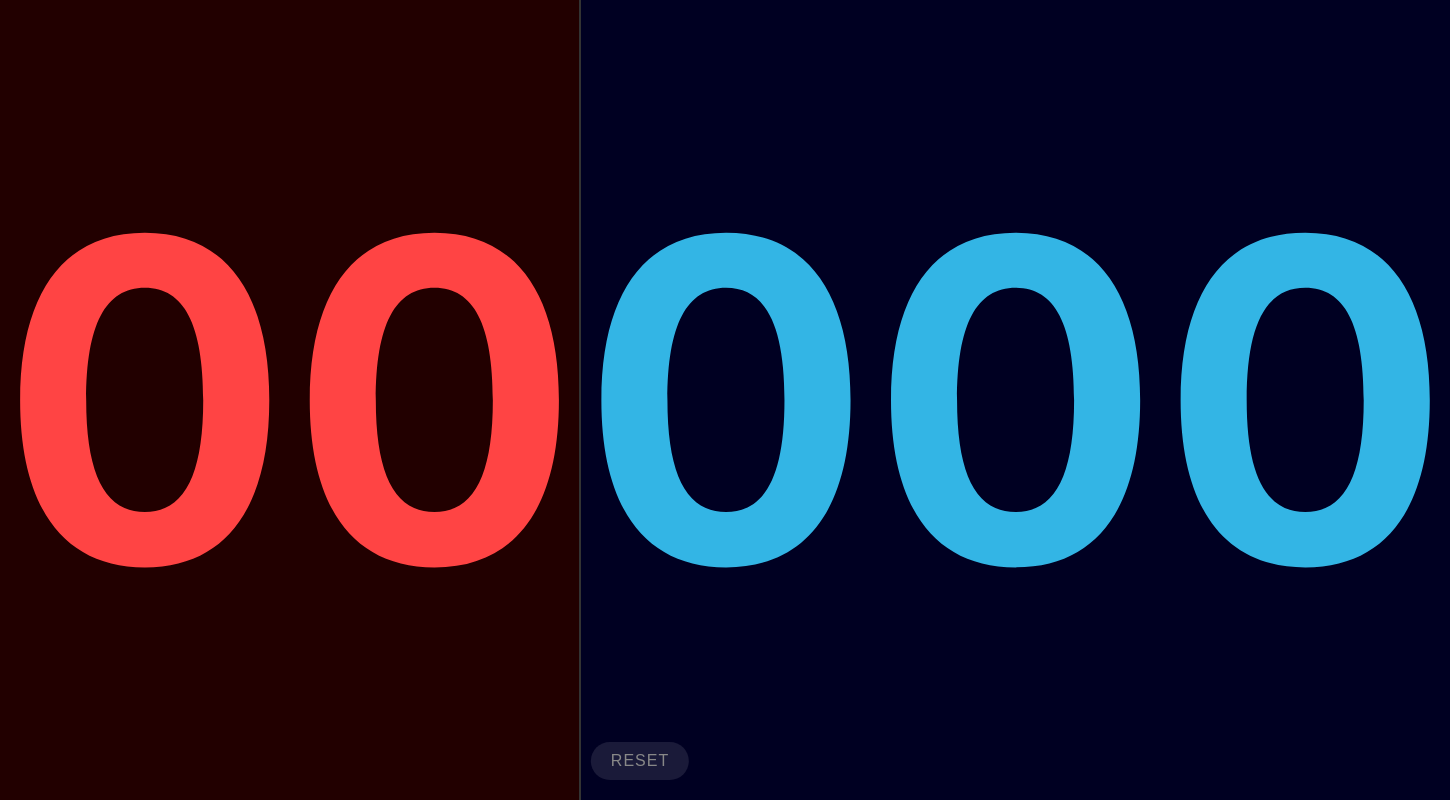
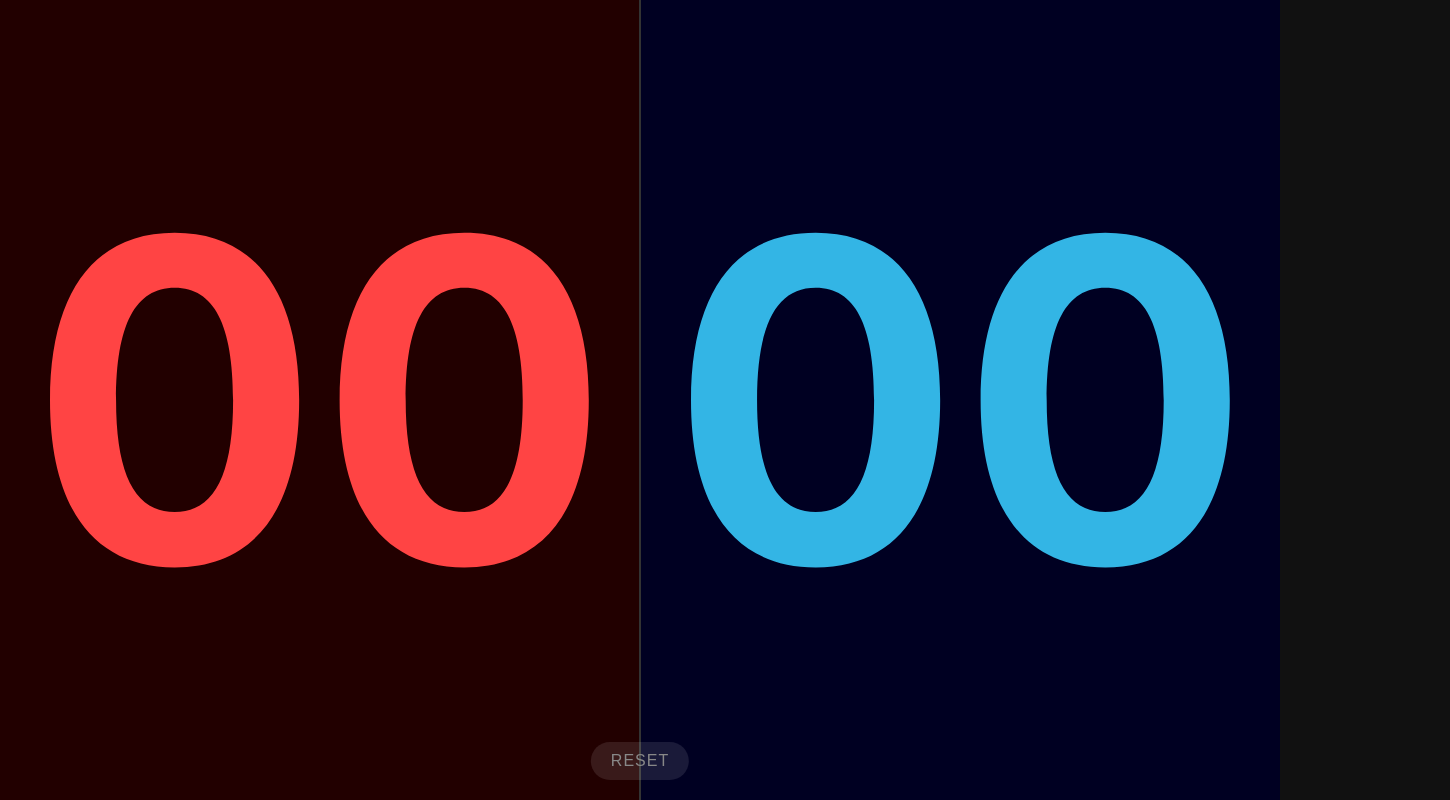
Before and after one commit to EpicPlumbus/Scoreboard, a plain HTML site: page index.html in a window 1280 px wide. Shown: the whole page, 1450 px wide, since content can reach past the window. Drawn offline with Linux system fonts and the light colour scheme.

Commit message:
Update index.html

```diff
--- a/index.html
+++ b/index.html
@@ -91,7 +91,7 @@
     </div>
 
     <div id="right-side" class="side" onclick="incrementRight()">
-        <div id="right-score" class="score">000</div>
+        <div id="right-score" class="score">00</div>
     </div>
 
     <button id="reset-btn" onclick="resetScores()">Reset</button>
```
